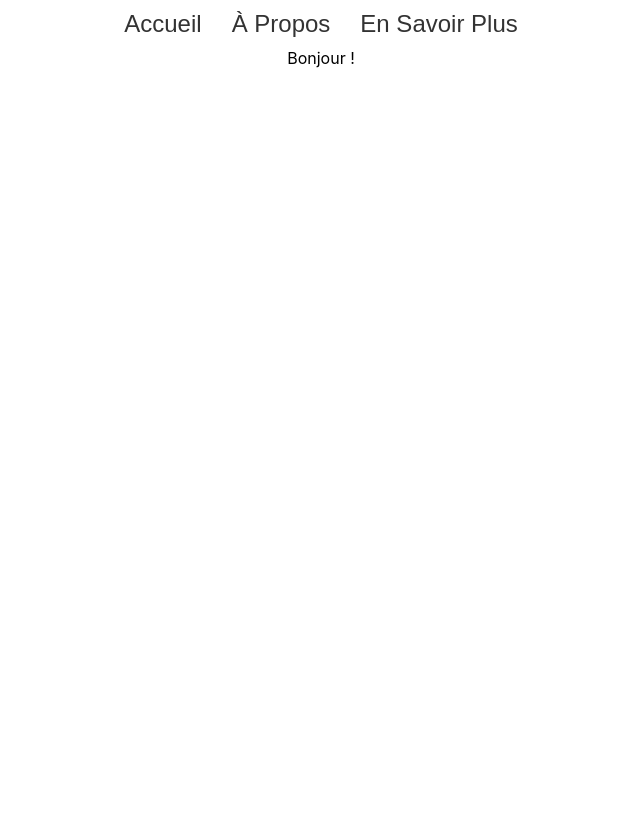
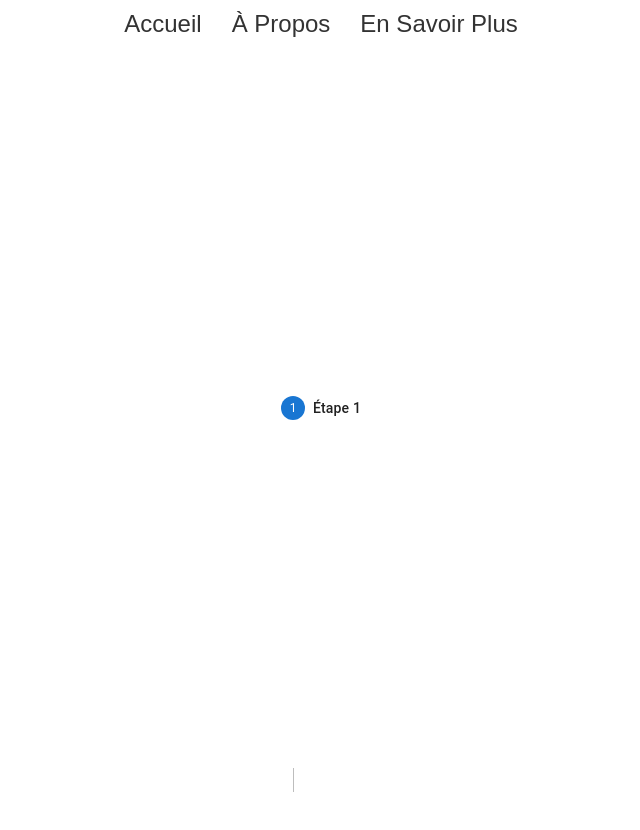
Before and after one commit to Nicolas-wrobel/Nuit-de-l-info-2023, a React (Create React App) app in the folder Web/web-app/: page / in a window 1280 px wide. Shown: the top 830 px of the page, without its empty margins (319-959 px from the left). Before the commit the page ends 800 px from the top, so only its background shows below. Built offline with nearby package versions, Linux system fonts and the light colour scheme.

Commit message:
début du vertical stepper

```diff
--- a/Web/web-app/package.json
+++ b/Web/web-app/package.json
@@ -10,6 +10,7 @@
     "@testing-library/jest-dom": "^5.17.0",
     "@testing-library/react": "^13.4.0",
     "@testing-library/user-event": "^13.5.0",
+    "framer-motion": "^10.16.15",
     "gsap": "^3.12.3",
     "react": "^18.2.0",
     "react-dom": "^18.2.0",
--- a/Web/web-app/src/assets/styles/homePage.css
+++ b/Web/web-app/src/assets/styles/homePage.css
@@ -1,25 +1,16 @@
 .home-page {
-    position: relative;
+    display: flex;
+    flex-direction: column;
+    align-items: center;
+  }
+
+  .stepper-container {
     width: 100%;
   }
 
-  .steps-bar {
-    position: fixed;
-    left: 50%;
-    transform: translateX(-50%);
-    top: 0;
-    height: 100%;
-    /* Autres styles pour la barre */
+  .step {
+    height: 90vh;
+    display: flex;
+    justify-content: center;
+    align-items: center;
   }
-
-  .step {
-    /* Styles pour chaque point de la barre */
-  }
-
-  .step.active {
-    /* Styles pour le point actif */
-  }
-
-  .step-content {
-    /* Styles pour le contenu de chaque étape */
-  }
--- a/Web/web-app/src/assets/styles/styles.css
+++ b/Web/web-app/src/assets/styles/styles.css
@@ -1,6 +1,7 @@
 .header {
     background-color: transparent;
-    text-align: center;
+    display: flex;
+    justify-content: center;
     padding: 10px 0;
   }
 
@@ -9,7 +10,7 @@
     font-size: 1.5em; /* Taille du texte */
     font-family: Arial, sans-serif; /* Police simple */
     color: #333; /* Couleur du texte */
-    text-decoration: none; /* Enlever le soulignement des liens */
+    text-decoration: none;
   }
 
   .nav-link:hover {
--- /dev/null
+++ b/Web/web-app/src/components/VerticalStepper.js
@@ -0,0 +1,20 @@
+import React from 'react';
+import { Stepper, Step, StepLabel } from '@mui/material';
+import '../assets/styles/homePage.css';
+
+const VerticalStepper = () => {
+  const [activeStep, setActiveStep] = React.useState(0);
+  const steps = ['Étape 1', 'Étape 2', 'Étape 3', 'Étape 4', 'Étape 5'];
+
+  return (
+    <Stepper activeStep={activeStep} orientation="vertical" className="stepper">
+      {steps.map((label, index) => (
+        <Step key={label} className="step">
+          <StepLabel>{label}</StepLabel>
+        </Step>
+      ))}
+    </Stepper>
+  );
+};
+
+export default VerticalStepper;
--- a/Web/web-app/src/pages/HomePage.js
+++ b/Web/web-app/src/pages/HomePage.js
@@ -1,7 +1,13 @@
 import React from 'react';
+import VerticalStepper from '../components/VerticalStepper';
+import '../assets/styles/homePage.css';
 
 const HomePage = () => {
-  return <div>Bonjour !</div>;
+  return (
+    <div className="home-page">
+      <VerticalStepper />
+    </div>
+  );
 };
 
 export default HomePage;
```
Also changed, not shown: Web/web-app/src/components/Stepper.js (deleted, +0 -16 lines), 1 other file (tests, documents, lock files or other folders).
